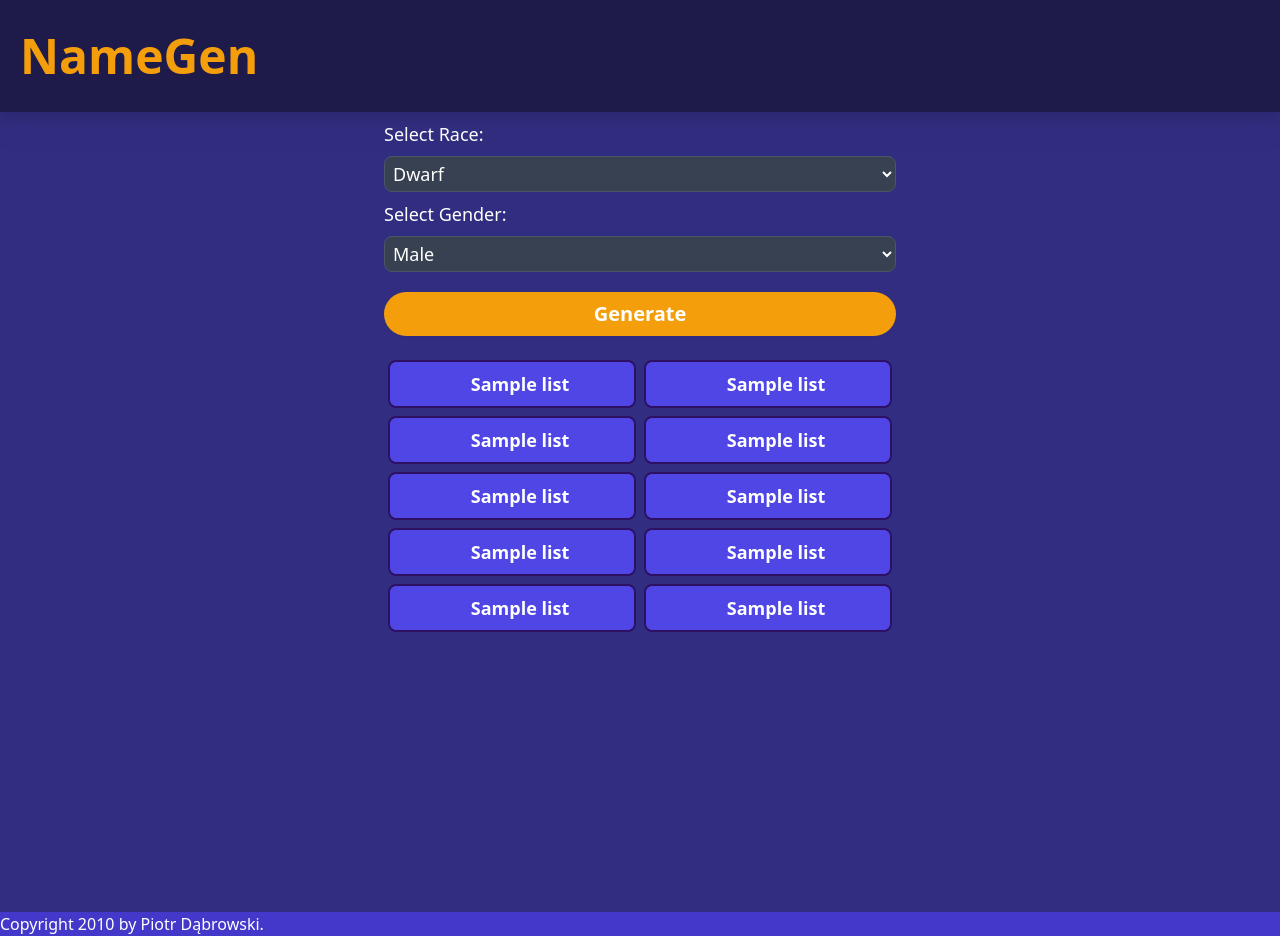
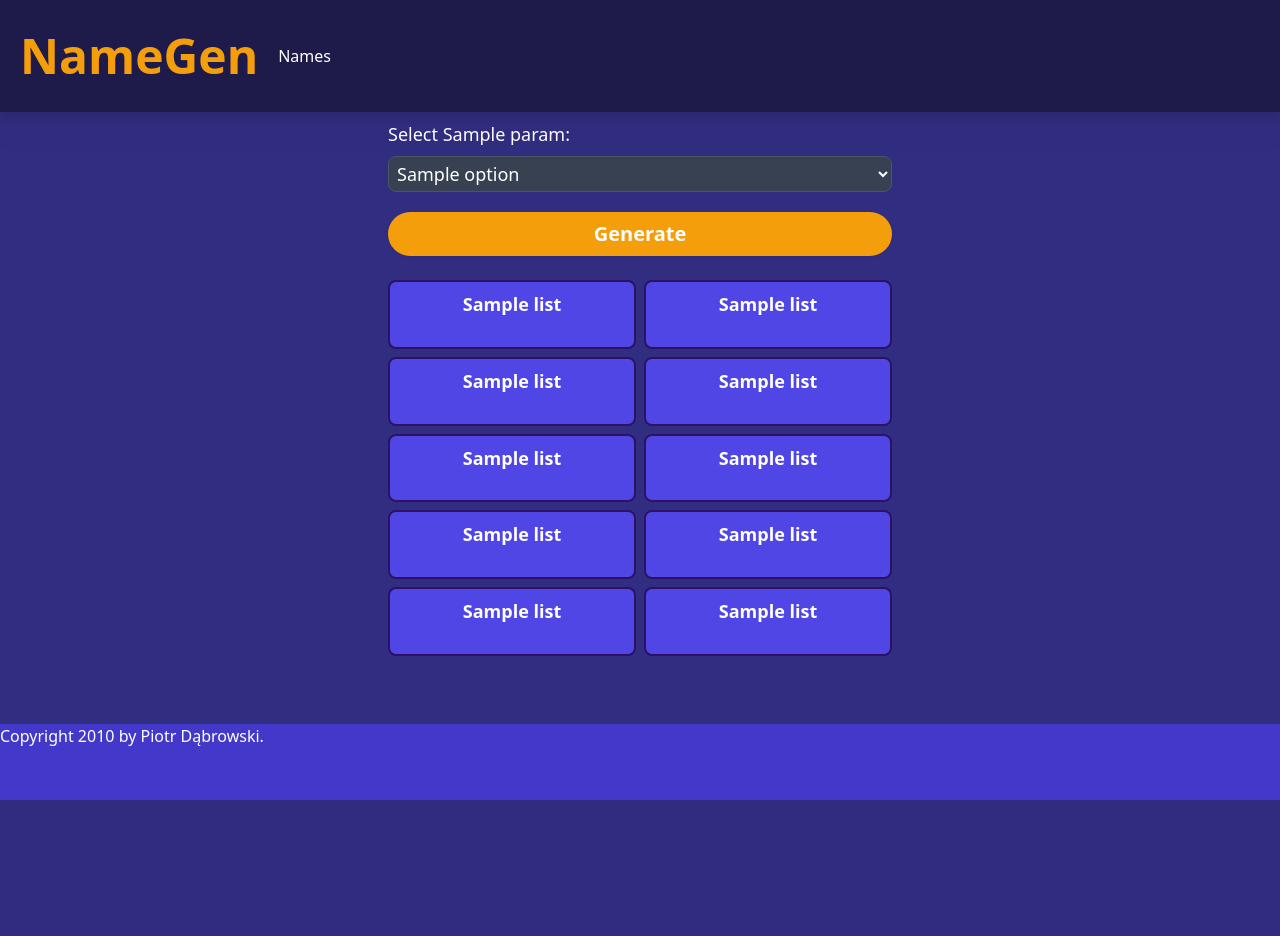
Before and after one commit to Varatan/LicencjatAI, a Flask app: template templates/index.html in a window 1280 px wide. After the commit the page ends 800 px from the top, so only its background shows below. Run offline with Flask 3, Linux system fonts and the light colour scheme; the template is opened without the code that fills it: most values are stand-ins (such as "Sample title", 1, 10 or a date in 2020).

Commit message:
więcej parametrów

```diff
--- a/app.py
+++ b/app.py
@@ -1,5 +1,6 @@
 from flask import Flask, render_template, redirect, url_for, request, session
 from dotenv import load_dotenv
+from params import params
 import os
 from generation import Generator
 import json
@@ -9,22 +10,34 @@ app = Flask(__name__)
 app.secret_key = os.getenv('FLASK_SESSION_KEY') # Set a secret key for session management
 generator = Generator()
 
+paramsNames = list(params.keys())
+
 @app.route("/")
-def index():
+def redirect_to_names():
+    return redirect(url_for('names_index'))
+
+@app.route("/names")
+def names_index():
     names_list = session.pop('names_list', [])  # Retrieve names_list from session or default to empty list
     loading = False
-    return render_template("index.html", list=names_list, loading=loading)
+    return render_template("index.html", list=names_list, loading=loading, params=params, paramsNames=paramsNames)
 
 @app.route("/generate", methods=["POST"])
 def generate():
     race = request.form.get('race')
     gender = request.form.get('gender')
-    print(race,' ',gender)
-    names = generator.GenerateNames(race, gender)
+    alignment = request.form.get('alignment')
+    profession = request.form.get('profession')
+    tone = request.form.get('tone')
+    culture = request.form.get('culture')
+    lastName = request.form.get('last name')
+    nickName = request.form.get('nickname')
+
+    names = generator.GenerateNames(race, gender, alignment, profession, tone, culture, lastName, nickName)
     names_parsed = json.loads(names)
     names_list = names_parsed['names']
     session['names_list'] = names_list  # Store names_list in session
-    return redirect(url_for('index'))
+    return redirect(url_for('names_index'))
 
 if __name__ == '__main__':
     app.run(debug=True)
--- a/static/css/input.css
+++ b/static/css/input.css
@@ -4,10 +4,10 @@
 
 @layer base {
     select {
-        @apply bg-gray-700 border border-gray-600 rounded-lg focus:ring-amber-500 focus:border-amber-500 p-1 text-lg;
+        @apply bg-gray-700 border border-gray-600 rounded-lg p-1 text-lg mx-4 sm:mx-1;
     }
 
     label {
-        @apply text-white my-2 font-medium text-lg;
+        @apply text-white my-2 font-medium text-lg mx-4 sm:mx-1;
     }
 }
--- a/static/css/output.css
+++ b/static/css/output.css
@@ -445,6 +445,8 @@ video {
 }
 
 select {
+  margin-left: 1rem;
+  margin-right: 1rem;
   border-radius: 0.5rem;
   border-width: 1px;
   --tw-border-opacity: 1;
@@ -456,21 +458,30 @@ select {
   line-height: 1.75rem;
 }
 
-select:focus {
-  --tw-border-opacity: 1;
-  border-color: rgb(245 158 11 / var(--tw-border-opacity));
-  --tw-ring-opacity: 1;
-  --tw-ring-color: rgb(245 158 11 / var(--tw-ring-opacity));
+@media (min-width: 640px) {
+  select {
+    margin-left: 0.25rem;
+    margin-right: 0.25rem;
+  }
 }
 
 label {
   margin-top: 0.5rem;
   margin-bottom: 0.5rem;
+  margin-left: 1rem;
+  margin-right: 1rem;
   font-size: 1.125rem;
   line-height: 1.75rem;
   font-weight: 500;
   --tw-text-opacity: 1;
   color: rgb(255 255 255 / var(--tw-text-opacity));
+}
+
+@media (min-width: 640px) {
+  label {
+    margin-left: 0.25rem;
+    margin-right: 0.25rem;
+  }
 }
 
 *, ::before, ::after {
@@ -573,24 +584,17 @@ label {
   --tw-backdrop-sepia:  ;
 }
 
-.invisible {
-  visibility: hidden;
-}
-
 .static {
   position: static;
 }
 
-.absolute {
-  position: absolute;
+.m-1 {
+  margin: 0.25rem;
 }
 
-.z-10 {
-  z-index: 10;
-}
-
-.m-1 {
-  margin: 0.25rem;
+.mx-4 {
+  margin-left: 1rem;
+  margin-right: 1rem;
 }
 
 .mx-5 {
@@ -608,16 +612,16 @@ label {
   margin-bottom: 1.25rem;
 }
 
+.mb-10 {
+  margin-bottom: 2.5rem;
+}
+
 .me-3 {
   margin-inline-end: 0.75rem;
 }
 
 .block {
   display: block;
-}
-
-.inline-block {
-  display: inline-block;
 }
 
 .inline {
@@ -644,12 +644,17 @@ label {
   height: 1rem;
 }
 
-.h-40 {
-  height: 10rem;
+.h-4\/5 {
+  height: 80%;
 }
 
-.h-screen {
-  height: 100vh;
+.h-96 {
+  height: 24rem;
+}
+
+.h-fit {
+  height: -moz-fit-content;
+  height: fit-content;
 }
 
 .w-4 {
@@ -752,8 +747,8 @@ label {
   padding-bottom: 0.5rem;
 }
 
-.pl-4 {
-  padding-left: 1rem;
+.pb-6 {
+  padding-bottom: 1.5rem;
 }
 
 .text-center {
@@ -868,9 +838,9 @@ label {
   background-color: rgb(148 163 184 / var(--tw-bg-opacity));
 }
 
-@media (prefers-color-scheme: dark) {
-  .dark\:bg-gray-700 {
-    --tw-bg-opacity: 1;
-    background-color: rgb(55 65 81 / var(--tw-bg-opacity));
+@media (min-width: 640px) {
+  .sm\:mx-1 {
+    margin-left: 0.25rem;
+    margin-right: 0.25rem;
   }
 }
--- a/templates/index.html
+++ b/templates/index.html
@@ -1,7 +1,7 @@
 <!-- File ./templates/index.html  -->
 <!-- python app.py to start app  -->
 <!-- npm run buildcss to build css  -->
-<!-- git add . / git commit =m 'komentarz' / git push origin main  -->
+<!-- git add . / git commit -m 'komentarz' / git push origin main  -->
 {% extends "layout.html" %}
 
 
@@ -14,24 +14,33 @@
     {% block nav %}
     {{ super() }}
     {% endblock %}
-    {% block content %}
+    {% block form %}
     <div class="max-w-lg mx-auto">
         <div>
             <form action="/generate" method="post" class="flex flex-col">
-                <label for="race">Select Race:</label>
-                <select id="race" name="race">
-                    <option value="Dwarf">Dwarf</option>
-                    <option value="Elf">Elf</option>
-                    <option value="Human">Human</option>
-                    <option value="divzardfolk">Lizardfolk</option>
+                {% for param in paramsNames %}
+                {% if param in params['optional'] %}
+                {% set required = '' %}
+                {% else %}
+                {% set required = 'required' %}
+                {% endif %}
+                {% if params[param] is iterable and param != 'optional'%}
+                <label for="{{ param }}" id="{{param}}Label">{%if param == 'last name' or param == 'nickname' %}Include
+                    {{ param
+                    }}?{%else%}Select {{ param }}:
+                    {%endif%}</label>
+                <select id="{{ param }}" name="{{ param }}" {{ required }}>
+                    {% if param in params['optional'] %}
+                    <option value="">-- Select {{ param }} --</option>
+                    {% endif %}
+                    {% for option in params[param] %}
+                    <option value="{{ option }}">{{ option }}</option>
+                    {% endfor %}
                 </select>
-                <label for="gender">Select Gender:</label>
-                <select id="gender" name="gender">
-                    <option value="Male">Male</option>
-                    <option value="Female">Female</option>
-                </select>
+                {% endif %}
+                {% endfor %}
                 <button
-                    class="bg-amber-500 hover:bg-amber-300 transition duration-500 text-white font-bold py-2 px-4 rounded-full drop-shadow-sm my-5 text-xl disabled:bg-slate-400"
+                    class="bg-amber-500 hover:bg-amber-300 transition duration-500 text-white font-bold py-2 px-4 rounded-full drop-shadow-sm my-5 mx-4 sm:mx-1 text-xl disabled:bg-slate-400"
                     id="generateBtn" type="submit" onclick="setLoading()">
                     <svg aria-hidden="true" role="status"
                         class="inline w-4 h-4 me-3 text-indigo-700 fill-indigo-500 animate-spin" id="loadingSpinner"
@@ -47,60 +56,77 @@
                 </button>
             </form>
         </div>
+    </div>
+    {% endblock %}
 
-        <div class="grid grid-cols-2 h-40">
+    {%block result%}
+    <div class="grid grid-cols-2 h-96 mb-10 max-w-lg mx-auto">
         {%if list|length > 0 %}
         {% for i in range(10) %}
-            <div class="bg-indigo-600 border-violet-950 hover:bg-indigo-400 transition duration-300 border-2 rounded-lg pl-4 py-2 text-lg font-semibold m-1 text-center cursor-pointer"
+        <div class="bg-indigo-600 border-violet-950 hover:bg-indigo-400 transition duration-300 border-2 rounded-lg py-2 text-lg font-semibold m-1 text-center cursor-pointer"
             onclick="copyToClipboard('{{ list[i] }}')">
             {{list[i]}}
         </div>
         {% endfor %}
         {%endif%}
     </div>
-    </div>
-    {% endblock %}
+    {%endblock%}
 
     {% block footer %}
     {{ super() }}
     {% endblock %}
     {%block scripts%}
     <script>
-        let loadingState = {% if loading %}true{% else %} false{% endif %};
-        let generateBtn = document.getElementById('generateBtn');
-        let buttonText = document.getElementById('buttonText');
-        var loadingSpinner = document.getElementById('loadingSpinner');
+        let loadingState = {% if loading %}true{% else %} false{% endif %}
+        let generateBtn = document.getElementById('generateBtn')
+        let buttonText = document.getElementById('buttonText')
+        let loadingSpinner = document.getElementById('loadingSpinner')
+        let raceSelect = document.getElementById('race')
 
         function toggleSpinner() {
             if (loadingState) {
                 generateBtn.disabled = true
                 buttonText.innerHTML = "Generating..."
-                loadingSpinner.style.display = 'inline';
+                loadingSpinner.style.display = 'inline'
             } else {
                 generateBtn.disabled = false
-                loadingSpinner.style.display = 'none';
+                loadingSpinner.style.display = 'none'
             }
         };
 
         function setLoading() {
             loadingState = true
             toggleSpinner()
-            document.querySelector('form').submit();
+            document.querySelector('form').submit()
         }
         window.onload = function () {
-            toggleSpinner();
+            toggleSpinner()
         };
 
+        function copyToClipboard(text) {
+            const el = document.createElement('textarea')
+            el.value = text
+            document.body.appendChild(el)
+            el.select()
+            document.execCommand('copy')
+            document.body.removeChild(el)
+        }
 
+        function hideCulture() {
+            let culture = document.getElementById('culture')
+            let cultureLabel = document.getElementById('cultureLabel')
+            value = raceSelect.value
+            if (value == 'Human') {
+                culture.style.display = 'block'
+                cultureLabel.style.display = 'block'
+            } else {
+                culture.style.display = 'none'
+                cultureLabel.style.display = 'none'
+            }
 
-        function copyToClipboard(text) {
-            const el = document.createElement('textarea');
-            el.value = text;
-            document.body.appendChild(el);
-            el.select();
-            document.execCommand('copy');
-            document.body.removeChild(el);
         }
+
+        raceSelect.addEventListener("change", hideCulture)
     </script>
     {% endblock %}
 </body>
--- a/templates/layout.html
+++ b/templates/layout.html
@@ -21,10 +21,12 @@
         <h1 class="text-amber-500 text-5xl font-bold mx-5">
             NameGen
         </h1>
+        <a href="{{url_for('names_index')}}">Names</a>
         {%endblock %}
     </div>
 
-    <div id="content" class="bg-indigo-900 text-white h-screen ">{% block content %}{% endblock %}</div>
+    <div id="content" class="bg-indigo-900 text-white block h-fit">{% block form %}{% endblock %}</div>
+    <div id="content" class="bg-indigo-900 text-white block h-4/5 pb-6">{% block result %}{% endblock %}</div>
 
     <div id="footer" class="bg-indigo-700 text-white">
         {% block footer %}
```
Also changed, not shown: other parts of static/css/output.css (+0 -39 lines), generation.py (+23 -7 lines), params.py (added, +11 -0 lines), utils.py (deleted). Lines whose indentation alone changed are shown as unchanged.
